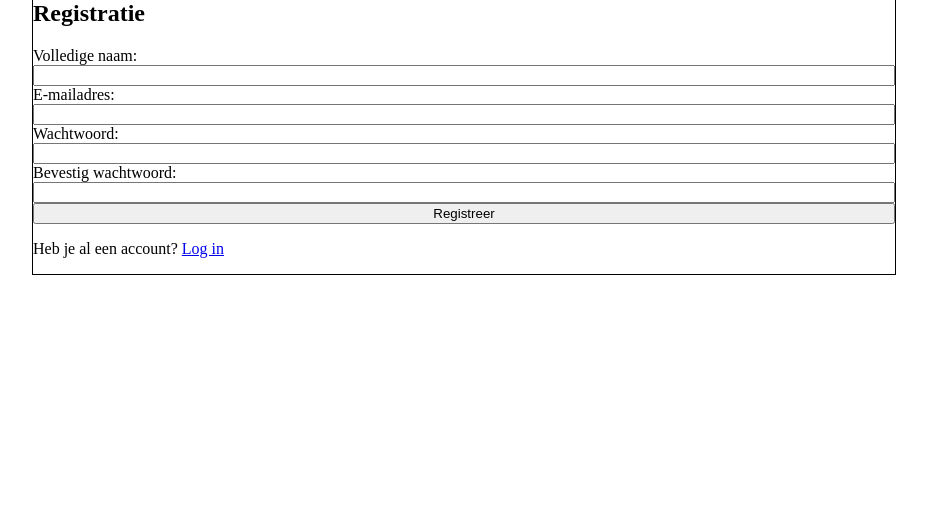
After one commit to BryantAsibor/nerdygadgets, a PHP site: page /regis.html in a window 1280 px wide. The commit adds this page. Shown: the part 179-694 px from the top of the page, without its empty margins (176-1103 px from the left). Run offline with PHP 8.4, Linux system fonts and the light colour scheme.

Commit message:
loginpagina tijdelijk

```diff
--- a/Homepage/LoginAnwish/index.html
+++ b/Homepage/LoginAnwish/index.html
@@ -10,7 +10,7 @@
 
 </head>
 
-<h1 class="text-center">Log in </h1>
+
 
 <div class="afb1">
     <img src="/logo.png" class="afb1">
@@ -47,7 +47,7 @@
 
         <button type="submit">Log In</button>
         <div class="register">
-            <p>Don't have an account? <a href="#">Register</a></p>
+            <p>Don't have an account? <a href="regis.html">Register</a></p>
         </div>
     </form>
 </div>
--- /dev/null
+++ b/Homepage/LoginAnwish/regis.html
@@ -0,0 +1,58 @@
+<!DOCTYPE html>
+<html lang="en">
+<head>
+    <link rel='stylesheet' href="stylee.css">
+    <meta charset="UTF-8">
+    <meta name="viewport" content="width=device-width, initial-scale=1.0">
+    <title>Registratie - Webshop</title>
+
+</head>
+<body>
+<div class="">
+    <img class="logo" src="/logo.png">
+</div>
+<div class="loginbox">
+    <h2>Registratie</h2>
+
+
+    <form action="register.php" method="post">
+        <div class="gegevens">
+        <label for="fullname">Volledige naam:</label>
+        <input type="text" id="fullname" name="fullname" required>
+
+        <label for="email">E-mailadres:</label>
+        <input type="email" id="email" name="email" required>
+
+        <label for="password">Wachtwoord:</label>
+        <input type="password" id="password" name="password" required>
+
+        <label for="confirm-password">Bevestig wachtwoord:</label>
+        <input type="password" id="confirm-password" name="confirm-password" required>
+
+        <button type="submit">Registreer</button>
+        </div>
+    </form>
+
+    <p>Heb je al een account? <a href="index.html">Log in</a></p>
+</div>
+
+</body>
+</html>
+
+
+<script>
+    // JavaScript-functie om wachtwoord te valideren
+    function validatePassword() {
+        var password = document.getElementById("password").value;
+
+        // Minimaal 8 karakters, minimaal 1 hoofdletter, minimaal 1 speciaal teken
+        var passwordPattern = /^(?=.*[A-Z])(?=.*[^A-Za-z0-9]).{8,}$/;
+
+        if (!passwordPattern.test(password)) {
+            alert("Wachtwoord voldoet niet aan de vereisten:\n- Minimaal 8 karakters\n- Minimaal 1 hoofdletter\n- Minimaal 1 speciaal teken");
+            return false;
+        }
+
+        return true;
+    }
+</script>
--- /dev/null
+++ b/Homepage/LoginAnwish/stylee.css
@@ -0,0 +1,30 @@
+
+
+
+
+.logo {
+    display: flex;
+    width: 200px;
+    margin: auto;
+}
+
+
+
+
+
+.loginbox {
+    display: flex;
+    justify-content: center;
+    flex-direction: column;
+
+    border: 1px solid black;
+    margin-left: 200px;
+    margin-right: 200px;
+
+}
+.gegevens {
+    display: flex;
+    justify-content: center;
+    flex-direction: column;
+
+}
```
Also changed, not shown: Homepage/LoginAnwish/style.css (+21 -2 lines), Homepage/LoginAnwish/achtergrondlogin.png (added).
